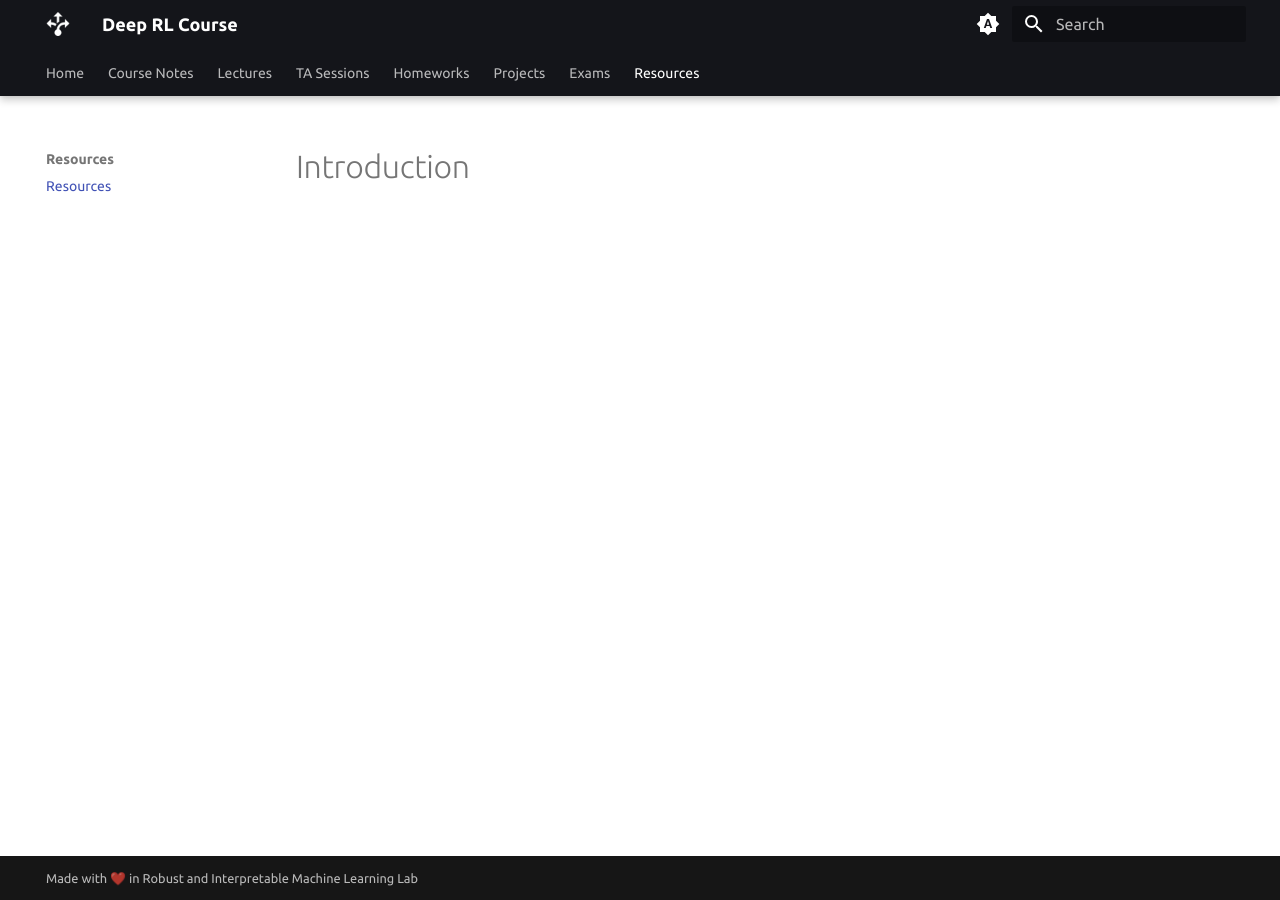
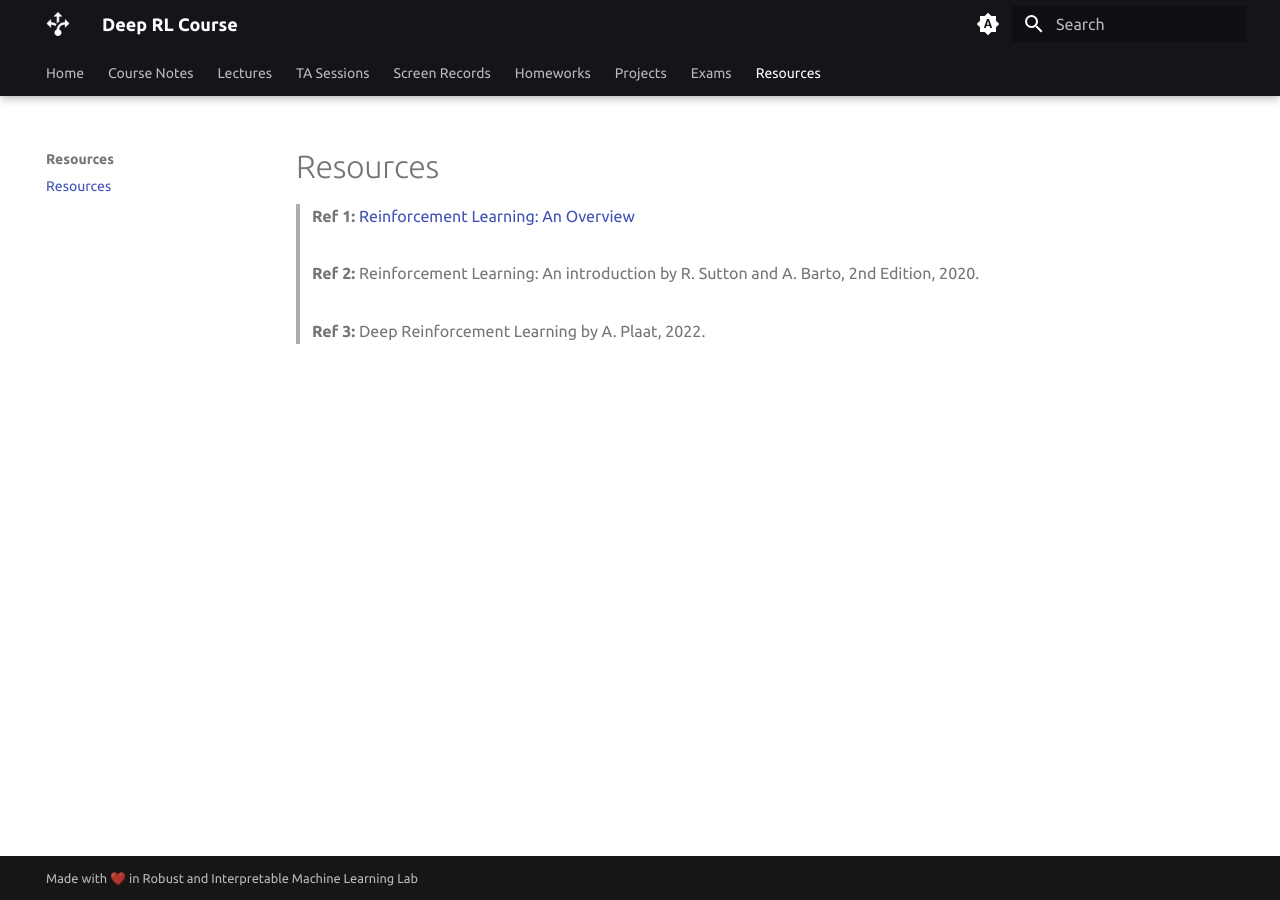
Before and after one commit to deeprl2026/deeprl2026.github.io, an MkDocs documentation site: the page built from docs/resources/index.md, in a window 1280 px wide. Built offline with MkDocs 1.6.1 and Material for MkDocs 9.7.7, drawn with Linux system fonts in a browser that asks for light colours; some web fonts are replaced.

```diff
--- a/docs/resources/index.md
+++ b/docs/resources/index.md
@@ -2,4 +2,8 @@
 title: Resources
 ---
 
-# Introduction
+> **Ref 1:** [Reinforcement Learning: An Overview](https://arxiv.org/abs/2412.05265)
+
+> **Ref 2:** Reinforcement Learning: An introduction by R. Sutton and A. Barto, 2nd Edition, 2020.
+
+> **Ref 3:** Deep Reinforcement Learning by A. Plaat, 2022.
--- a/mkdocs.yml
+++ b/mkdocs.yml
@@ -116,6 +116,9 @@ nav:
   - TA Sessions:
     - index.md
 
+  - Screen Records:
+    - index.md
+
   - Homeworks:
     - index.md
 
```
Also changed, not shown: docs/blog/posts/welcome.md (added, +52 -0 lines), docs/index.md (+5 -4 lines), docs/assets/images/staff/Ali-Soltani.png (added), docs/assets/images/staff/Amir-Malekhosseini.jpg (added), docs/assets/images/staff/Mohammad-Amin-Abbasfar.jpg (added), docs/assets/images/staff/Saeed-Terik.jpg (added).
